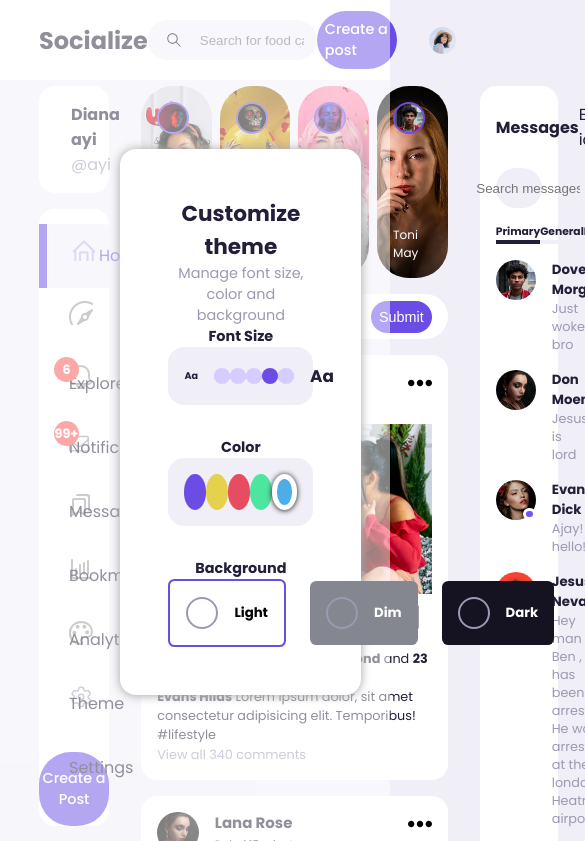
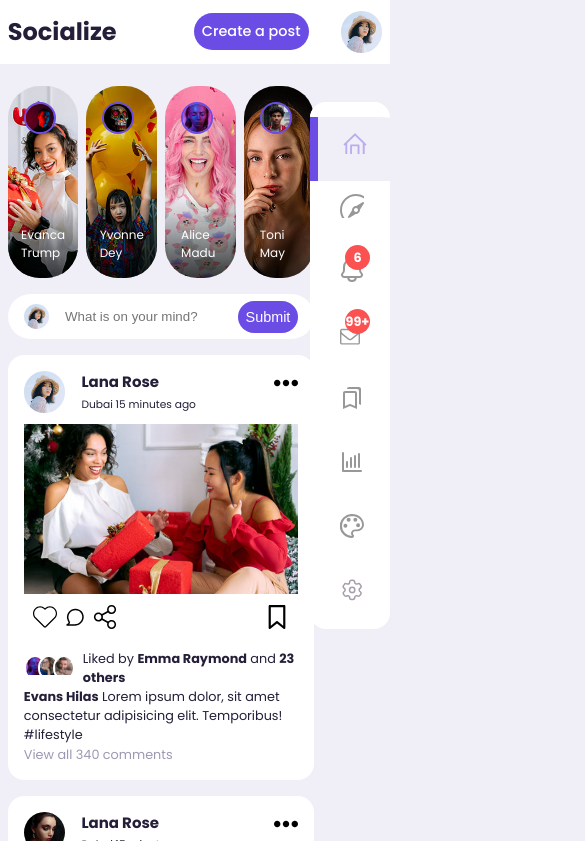
Before and after one commit to gabrie-lhilarion/socialize, a plain HTML site: page index.html in a window 390 px wide. Shown: the top 841 px of the page, 585 px wide, since content can reach past the window. Drawn offline with Linux system fonts and the light colour scheme.

Commit message:
Add media queries for different devices

```diff
--- a/index.html
+++ b/index.html
@@ -69,7 +69,7 @@
                       />
                     </svg>
                   </span>
-                  Home
+                  <h3>Home</h3>
                 </a>
               </li>
               <li>
@@ -86,7 +86,7 @@
                       />
                     </svg>
                   </span>
-                  Explore
+                  <h3>Explore</h3>
                 </a>
               </li>
               <li>
@@ -104,7 +104,7 @@
                     </svg>
                     <small class="notification-count">6</small>
                   </span>
-                  Notification
+                  <h3>Notification</h3>
                   <div class="notification-list">
                     <div>
                       <div class="profile-picture">
@@ -163,7 +163,7 @@
                     </svg>
                     <small class="notification-count">99+</small>
                   </span>
-                  Messages
+                  <h3>Messages</h3>
                 </a>
               </li>
               <li>
@@ -181,7 +181,7 @@
                       />
                     </svg>
                   </span>
-                  Bookmarks
+                  <h3>Bookmarks </h3>
                 </a>
               </li>
               <li>
@@ -202,7 +202,7 @@
                       </g>
                     </svg>
                   </span>
-                  Analytics
+                  <h3>Analytics </h3>
                 </a>
               </li>
               <li>
@@ -225,7 +225,7 @@
                       </g>
                     </svg>
                   </span>
-                  Theme
+                  <h3> Theme</h3>
                 </a>
               </li>
               <li>
@@ -253,15 +253,15 @@
                       </g>
                     </svg>
                   </span>
-                  Settings
+                  <h3>Settings</h3>
                 </a>
               </li>
             </ul>
 
-            <label for="create-post" class="btn btn-primary"
-              >Create a Post</label
-            >
           </div>
+          <label for="create-post" class="btn btn-primary"
+            >Create a Post</label
+          >
           <br />
           <br />
         </div>
--- a/styles.css
+++ b/styles.css
@@ -189,7 +189,8 @@ main .container .left .profile {
 
 .left .left-links li a {
     position: relative;
-    display: inline-block;
+    display: flex;
+    gap: 1rem;
     padding-left: 30px;
     margin: 0;
     height: 4rem;
@@ -202,10 +203,10 @@ main .container .left .profile {
 
 .left .left-links li .notification-count {
     position: absolute;
-    left: -15px;
     font-weight: bold;
     font-size: 0.8rem;
-    top: -15px;
+    left: 5px;
+    top: 0px;
     background: var(--danger-color);
     display: inline-block;
     width: 25px;
@@ -557,6 +558,7 @@ main .container .right {
     display: grid;
     place-items: center;
     font-size: 0.9rem;
+    display: none;
 }
 
 .customize-theme .card {
@@ -697,3 +699,90 @@ main .container .right {
     border-radius: 50%;
     margin-right: 1rem;
 }
+
+/* ===============================
+MEDIA QUERIES FOR SMALL LAPTOPS AND BIG TABLETS
+==================================
+*/
+
+@media screen and (max-width: 1200px) {
+    .container {
+        width: 96%;
+
+    }
+
+    main .container {
+        grid-template-columns: 5rem auto 30vw;
+        gap: 1rem;
+    }
+
+    main .container .left .profile {
+        display: none;
+    }
+
+    .left {
+        width: 5rem;
+        z-index: 5;
+    }
+
+    .left-links h3 {
+        display: none;
+    }
+
+    .left .btn {
+        display: none;
+    }
+}
+
+/* ===============================
+MEDIA QUERIES FOR SMALL TABLETS AND MOBILE PHONES
+==================================
+*/
+
+@media screen and (max-width:992px) {
+    nav .search-bar {
+        display: none;
+    }
+
+    main .container {
+        grid-template-columns: 0 auto 5rem;
+    }
+
+    main .container .left {
+        grid-column: 3/4;
+        position: fixed;
+        bottom: 0;
+        right: 0;
+    }
+
+
+    /* ===============================
+    NOTIFICATION
+    ==================================
+    */
+
+    .left .notification-list {
+        position: absolute;
+        left: -20rem;
+        width: 20rem;
+    }
+
+    .left .notification-list::before {
+        display: absolute;
+        top: 1.3rem;
+        left: calc(20rem - 0.6rem);
+        display: block;
+    }
+
+    main .container .left .left-links>h3 {
+        display: none;
+    }
+
+    main .container .center {
+        grid-column: 1/3;
+    }
+
+    main .container .right {
+        display: none;
+    }
+}
```
